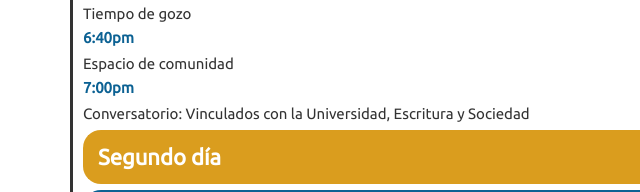
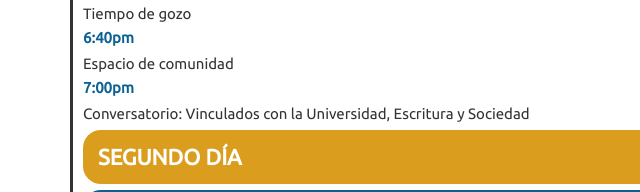
Before and after one commit to Nahum33/ECU-Build, a plain HTML site: page public/index.html in a window 1280 px wide. Shown: the part 1420-1612 px from the top of the page, 0-640 px from the left. Drawn offline with nearby package versions, Linux system fonts and the light colour scheme.

Commit message:
Update text
Update text segundo día

```diff
--- a/public/index.html
+++ b/public/index.html
@@ -248,7 +248,7 @@
                         <!-------------------- Content Day Two hidden ---------------------->
                         <div data-toggle="collapse" data-target="#dayTwoContent" class="bgYellow marginTopText borderRadio">
                             <div class="pull-left bgYellow">
-                                <h2 class="lightColor fontZiseH2 fontWeightBold paddinAll">Segundo día</h2>
+                                <h2 class="lightColor fontZiseH2 fontWeightBold paddinAll">SEGUNDO DÍA</h2>
                             </div>
                             <div class="pull-right bgYellow">
                                 <i class='fa fa-angle-down fontZiseH2 darkColor paddinAll'></i>
```
